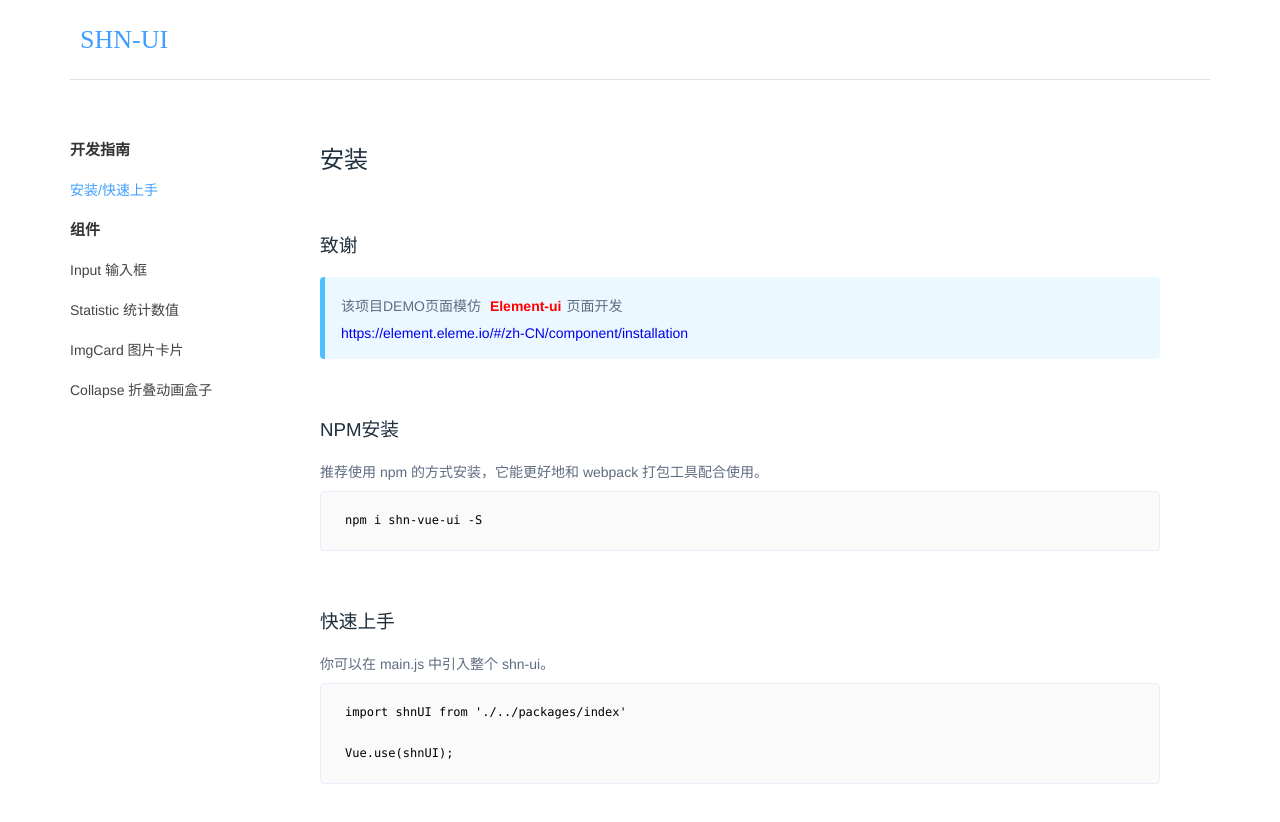
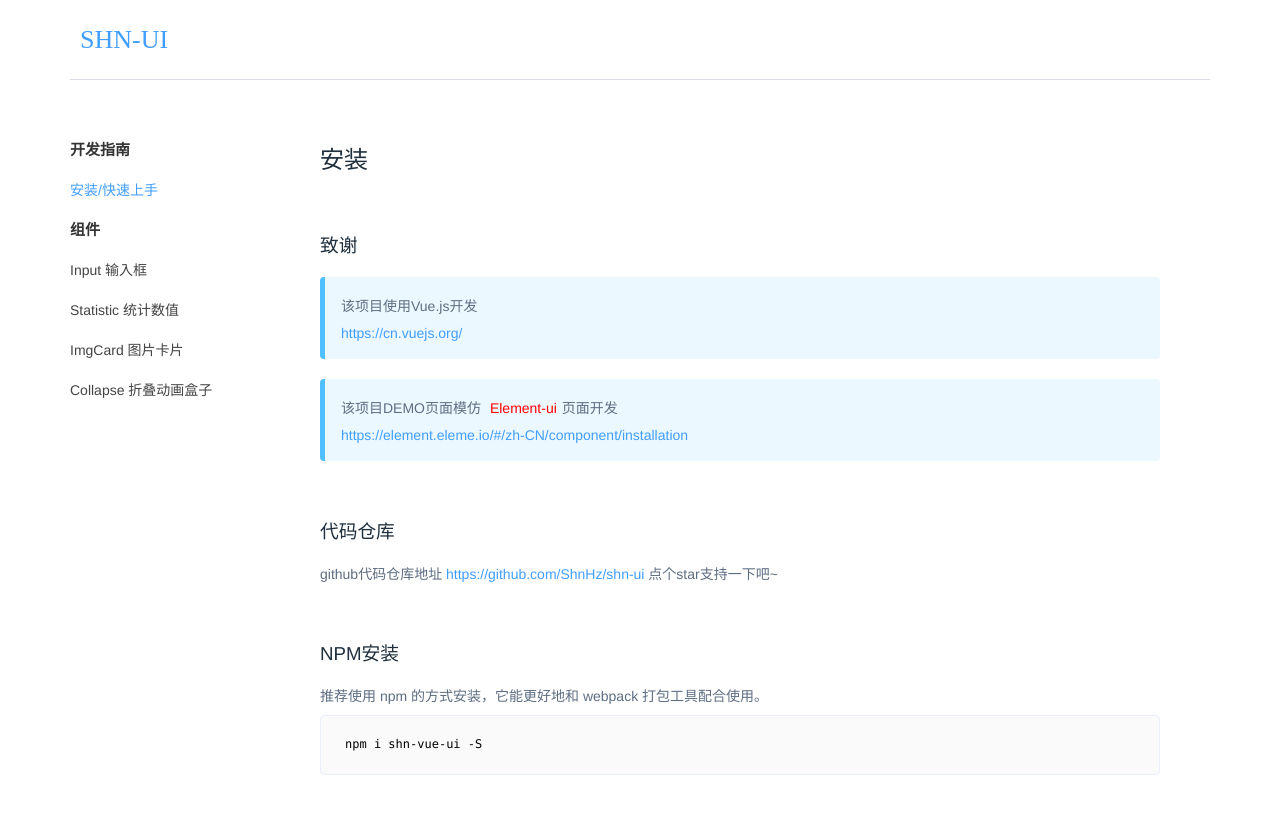
Before and after one commit to ShnHz/shn-ui, a Vue app: page /#/component/installation in a window 1280 px wide. Shown: the top 822 px of the page. Built offline with nearby package versions, Linux system fonts and the light colour scheme; what vue-highlightjs would draw is missing.

Commit message:
update demo,insert install tutorial

```diff
--- a/examples/components/shn-installation.vue
+++ b/examples/components/shn-installation.vue
@@ -5,9 +5,18 @@
     <!-- 致谢 -->
     <h3 class="demo-table-title">致谢</h3>
     <div class="demo-tip">
+      <p>该项目使用Vue.js开发</p>
+      <p>
+        <a
+          href="https://cn.vuejs.org/"
+          target="_blank"
+        >https://cn.vuejs.org/</a>
+      </p>
+    </div>
+    <div class="demo-tip">
       <p>
         该项目DEMO页面模仿
-        <span style="color:#ff0000;margin:0 5px;font-weight:600">Element-ui</span>页面开发
+        <span style="color:#ff0000;margin:0 5px;">Element-ui</span>页面开发
       </p>
       <p>
         <a
@@ -16,6 +25,16 @@
         >https://element.eleme.io/#/zh-CN/component/installation</a>
       </p>
     </div>
+
+    <!-- 代码仓库 -->
+    <h3 class="demo-table-title">代码仓库</h3>
+    <p class="demo-introduction">
+      github代码仓库地址
+      <a
+        href="https://github.com/ShnHz/shn-ui"
+        target="_blank"
+      >https://github.com/ShnHz/shn-ui</a> 点个star支持一下吧~
+    </p>
 
     <!-- NPM安装 -->
     <h3 class="demo-table-title">NPM安装</h3>
--- a/public/css/cover.scss
+++ b/public/css/cover.scss
@@ -32,6 +32,12 @@ html::-webkit-scrollbar-thumb {
 html::-webkit-scrollbar-track {
     /*滚动条里面轨道*/
     background: #fff !important;
+}
+
+a,a:active,a:hover,a:visited,a:link{
+    text-decoration: none;
+    cursor: pointer;
+    color: #409eff;
 }
 
 .content-box {
--- a/public/css/result.css
+++ b/public/css/result.css
@@ -48,7 +48,7 @@ input[type=checkbox] {
     box-sizing: border-box;
 }
 
-a {
+a,a:active,a:hover,a:visited,a:link{
     text-decoration: none;
     cursor: pointer;
 }
```
Also changed, not shown: 7 other files (tests, documents, lock files or other folders).
